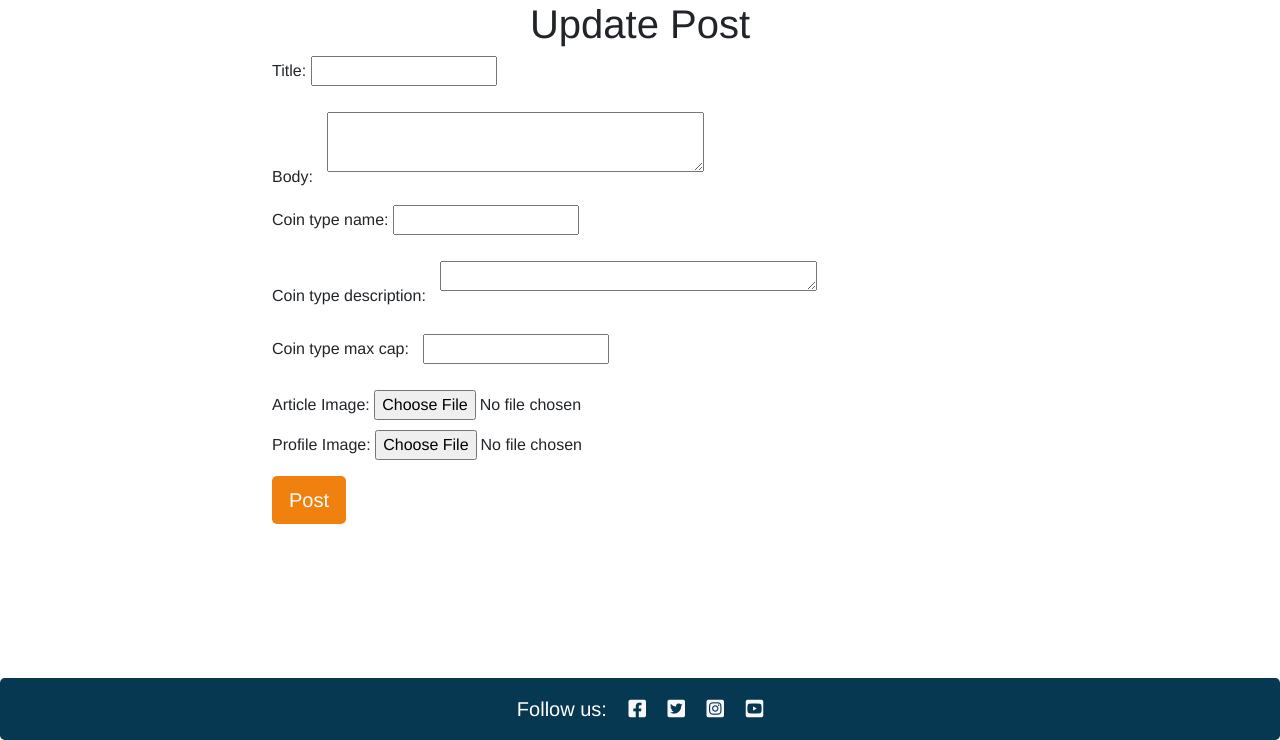
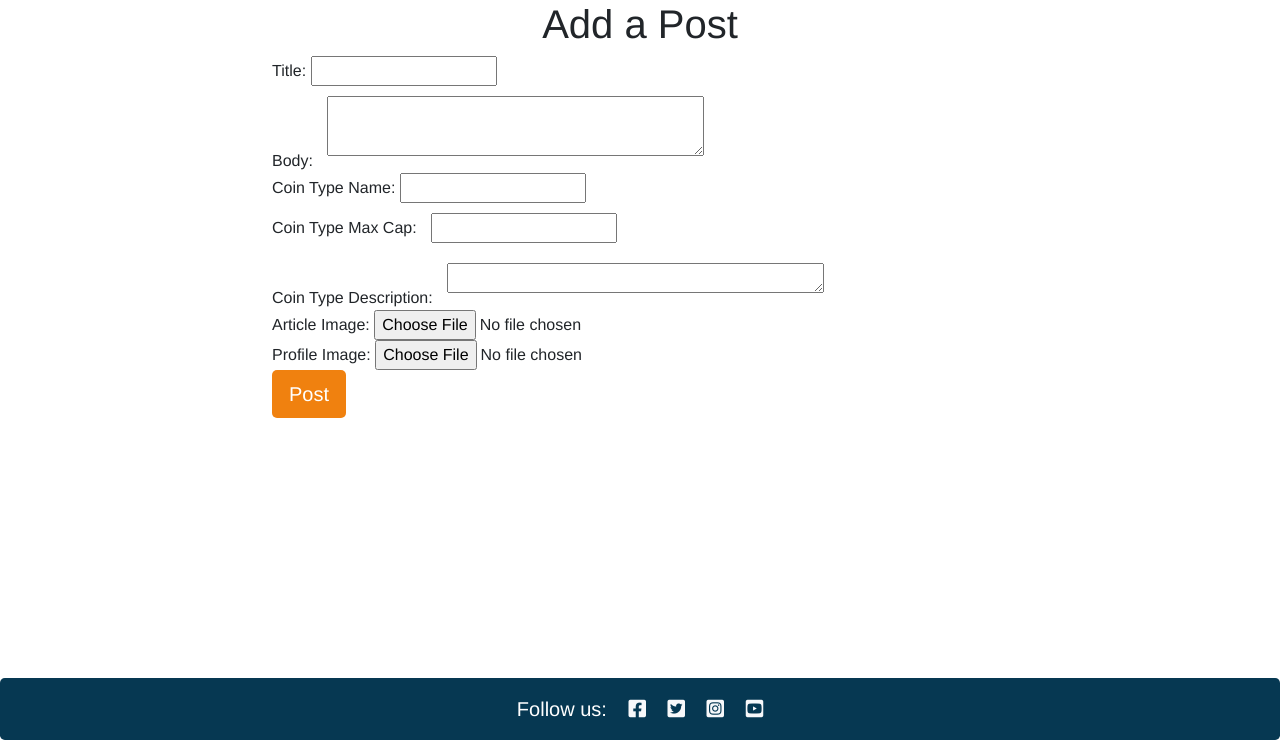
Before and after one commit to Renwar-P/cryptalk, a Django app: template templates/update_post.html in a window 1280 px wide. Shown: the part 60-800 px from the top of the page. Run offline with Django 5.2, Linux system fonts and the light colour scheme; the template is opened without the code that fills it: values that come from a table or form of the project are taken from there, others are empty.

Commit message:
update update_post.html

```diff
--- a/blog/views.py
+++ b/blog/views.py
@@ -140,7 +140,7 @@ https://docs.djangoproject.com/en/5.0/topics/forms/modelforms/
 class UpdatePostView(LoginRequiredMixin, UpdateView):
     model = Post
     template_name = 'update_post.html'
-    fields = ['title', 'body', 'coin_type']
+    form_class = PostForm
     success_url = reverse_lazy('home')
 
 
--- a/templates/update_post.html
+++ b/templates/update_post.html
@@ -3,11 +3,28 @@
   <div class="container">
     <div class="row justify-content-center">
       <div class="col-md-8">
-        <h1 class="text-center">Update Post</h1>
+        <h1 class="text-center">Add a Post</h1>
         <form method="POST" enctype="multipart/form-data">
           {% csrf_token %}
           <div class="form-group">
-            {{ form.as_p }}
+            <label for="id_title">Title:</label>
+            {{ form.title }}
+          </div>
+          <div class="form-group">
+            <label for="id_body">Body:</label>
+            {{ form.body }}
+          </div>
+          <div class="form-group">
+            <label for="id_coin_type_name">Coin Type Name:</label>
+            {{ form.coin_type_name }}
+          </div>
+          <div class="form-group">
+            <label for="id_coin_type_max_cap">Coin Type Max Cap:</label>
+            {{ form.coin_type_max_cap }}
+          </div>
+          <div  class="form-group">
+            <label style="height: 5px;" for="id_coin_type_description">Coin Type Description:</label>
+            {{ form.coin_type_description }}
           </div>
           <div class="form-group">
             <label for="id_featured_image">Article Image:</label>
@@ -15,9 +32,8 @@
           </div>
           <div class="form-group">
             <label for="id_author_image">Profile Image:</label>
-            <input style="margin-top: 10px;" type="file" class="form-control-file" id="id_author_image" name="author_image">
+            <input type="file" class="form-control-file" id="id_author_image" name="author_image">
           </div>
-          <div class="mb-3"></div>
           <button class="btn btn-signup right btn-lg" type="submit">Post</button>
         </form>
       </div>
```
